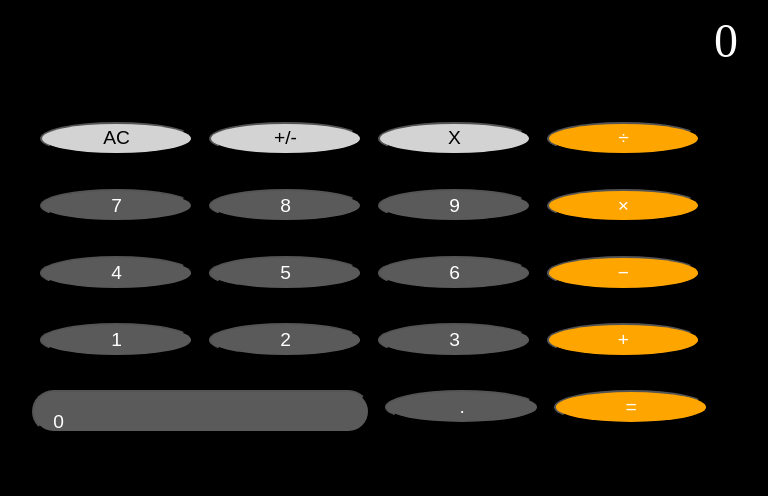
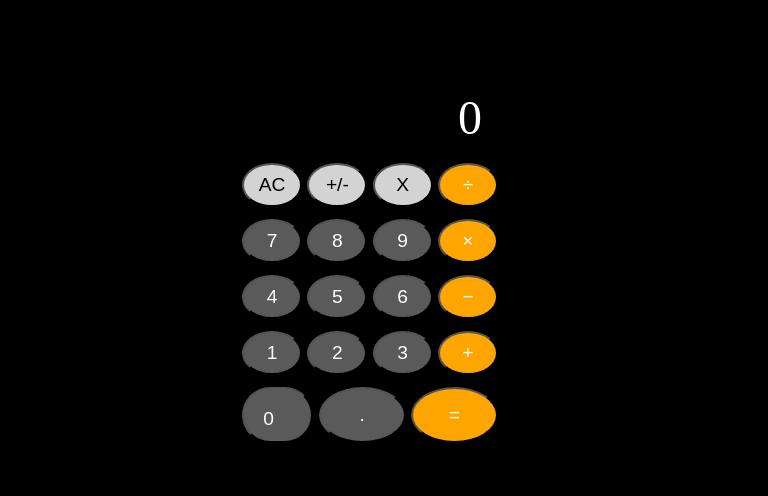
Before and after one commit to mohammed-sarhad-ahmed/calculator, a plain HTML site: page index.html in a window 1280 px wide. Shown: the whole page, without its empty margins (270-1038 px from the left). Drawn offline with Linux system fonts and the light colour scheme.

Commit message:
Add files via upload
a near finish version of the product

```diff
--- a/main.js
+++ b/main.js
@@ -97,6 +97,7 @@ function signMangement(target) {
 }
 
 function valueMangement(target) {
+  if (screen.innerText.includes(".") && target.innerText === ".") return;
   if (target.classList.contains("number")) {
     clearButton.innerText = "C";
     if (screen.innerText === "0" && target.innerText !== ".")
@@ -123,8 +124,11 @@ function negator() {
 }
 
 function deleter(e) {
-  if (!values.length || !e.key === "Backspace" || !e.target.innerText === "X")
+  if (screen.innerText === "0") {
+    values.push("0");
     return;
+  }
+  if (e.target.innerText === "X" || e.key === "Backspace") {
     let currentText = screen.innerText;
     if (currentText.includes("-") && currentText.length === 2)
       currentText = String(Math.abs(Number(currentText)));
@@ -140,6 +144,7 @@ function deleter(e) {
       values.push(currentNumber);
     }
   }
+}
 //events
 document.body.addEventListener("click", (e) => {
   if (!e.target.classList.contains("button")) return;
--- a/style.css
+++ b/style.css
@@ -75,7 +75,20 @@ body {
     justify-content: center;
   }
   body {
-    width: 60%;
-    height: 60%;
+    margin-top: 7%;
+    width: 20%;
+    height: 50%;
+  }
+  .button {
+    font-size: larger;
+    border-radius: 70%;
+    height: 80%;
+    width: 70%;
+  }
+  .button-container_5 .button {
+    font-size: larger;
+    border-radius: 50%;
+    height: 100%;
+    width: 80%;
   }
 }
```
Lines whose indentation alone changed are shown as unchanged.
